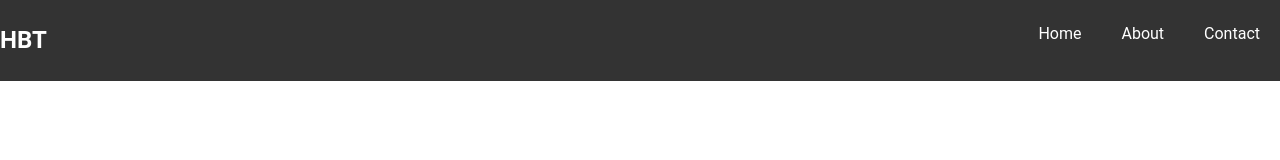
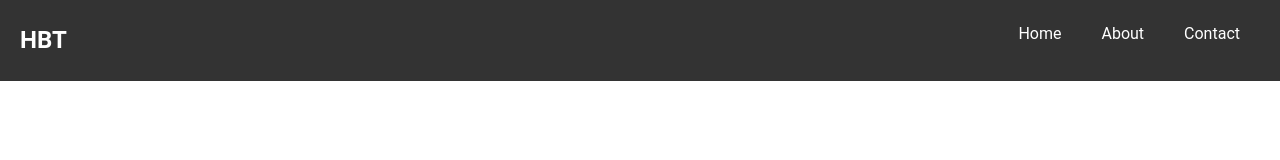
Before and after one commit to GlynWDavies-2019/HotelBT, a plain HTML site: page index.html in a window 1280 px wide. Drawn offline with Linux system fonts and the light colour scheme.

Commit message:
Completed header section

```diff
--- a/css/style.css
+++ b/css/style.css
@@ -24,6 +24,15 @@ h1, h2, h3 {
 
 p {
     margin: 10px 0;
+}
+
+/* Utilities */
+
+.container {
+    margin: auto;
+    max-width: 1500px;
+    overflow: auto;
+    padding: 0 20px;
 }
 
 /* Navbar */
@@ -58,7 +67,7 @@ p {
     text-align: center;
 }
 
-#navbar ul li a:hover {
+#navbar ul li a:hover, #navbar ul li a.current {
     background: #444444;
     color: #F7C08A;
 }
--- a/index.html
+++ b/index.html
@@ -12,12 +12,14 @@
 <body>
     <header>
         <nav id="navbar">
-            <h1 class="logo"><a href="index.html">HBT</a></h1>
-            <ul>
-                <li><a href="index.html">Home</a></li>
-                <li><a href="about.html">About</a></li>
-                <li><a href="contact.html">Contact</a></li>
-            </ul>
+            <div class="container">
+                <h1 class="logo"><a href="index.html">HBT</a></h1>
+                <ul>
+                    <li class="current"><a href="index.html">Home</a></li>
+                    <li><a href="about.html">About</a></li>
+                    <li><a href="contact.html">Contact</a></li>
+                </ul>
+            </div>
         </nav>
     </header>
 </body>
```
